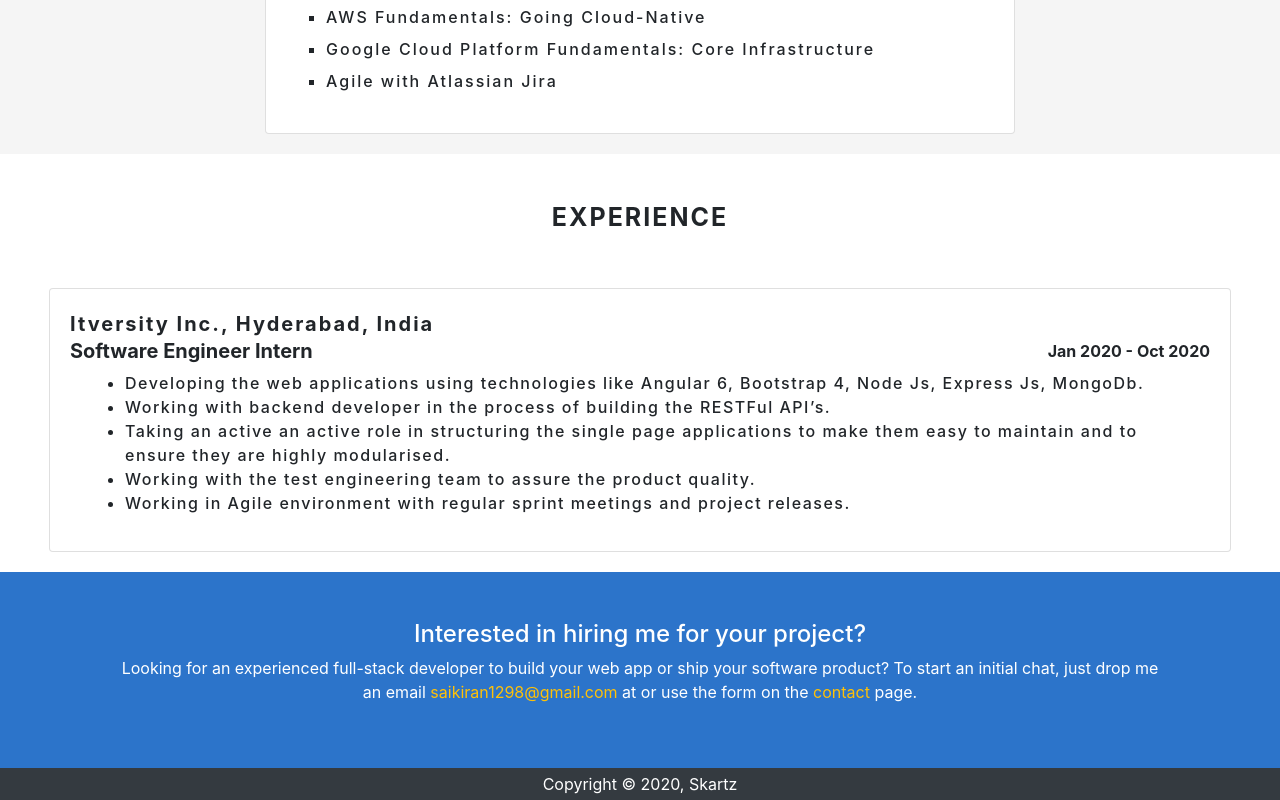
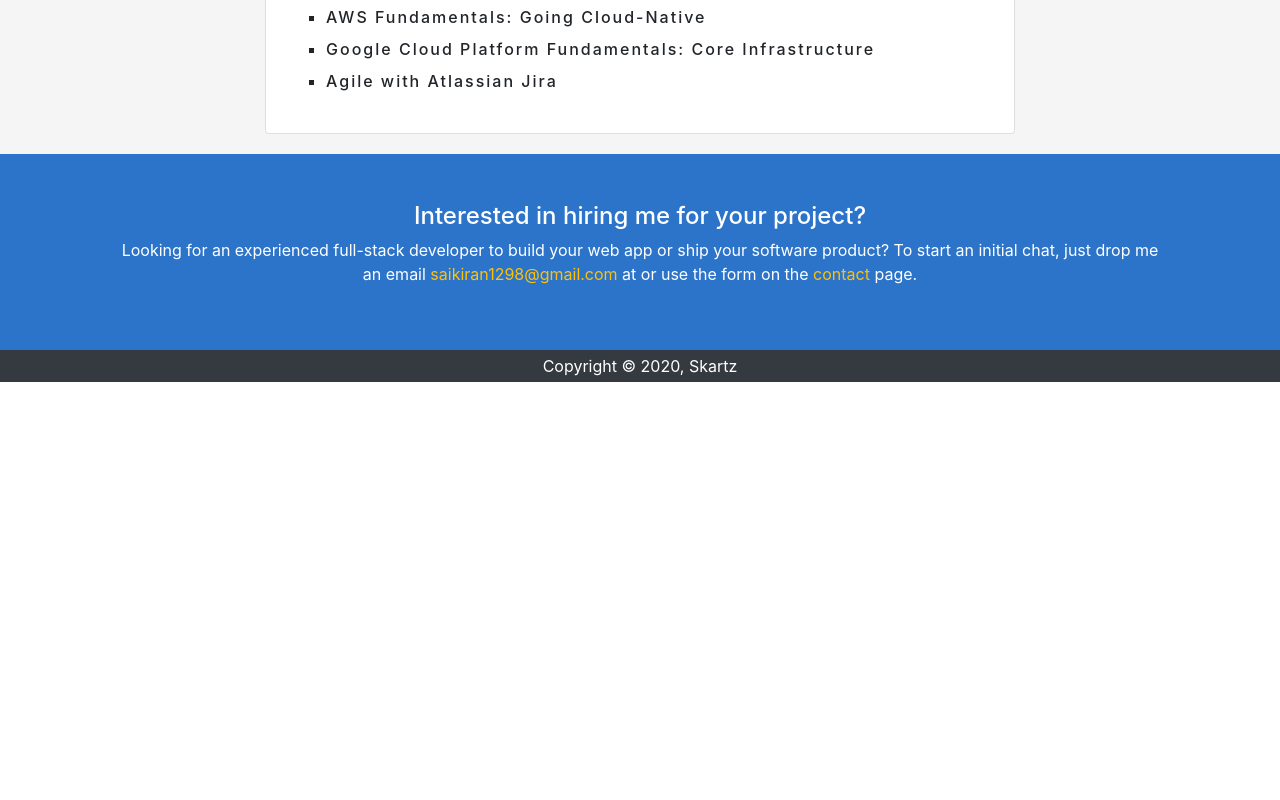
Before and after one commit to sp2728/resume, an Angular app: page /about in a window 1280 px wide. Shown: the part 1694-2494 px from the top of the page. After the commit the page ends 2076 px from the top, so only its background shows below. Built offline with nearby package versions, Linux system fonts and the light colour scheme.

Commit message:
Updating the resume

```diff
--- a/src/app/about/about.component.html
+++ b/src/app/about/about.component.html
@@ -153,7 +153,7 @@
         </div>
 </div>
 
-<div class="container-fluid" id="experience">
+<!-- <div class="container-fluid" id="experience">
         <h3 class="p-5 text-center" id="title"> Experience </h3>
         <div id="experienceContent">
         <div class="card">
@@ -175,4 +175,4 @@
             </div>
         </div>
     </div>
-</div>
+</div> -->
```
Also changed, not shown: 7 other files (tests, documents, lock files or other folders).
